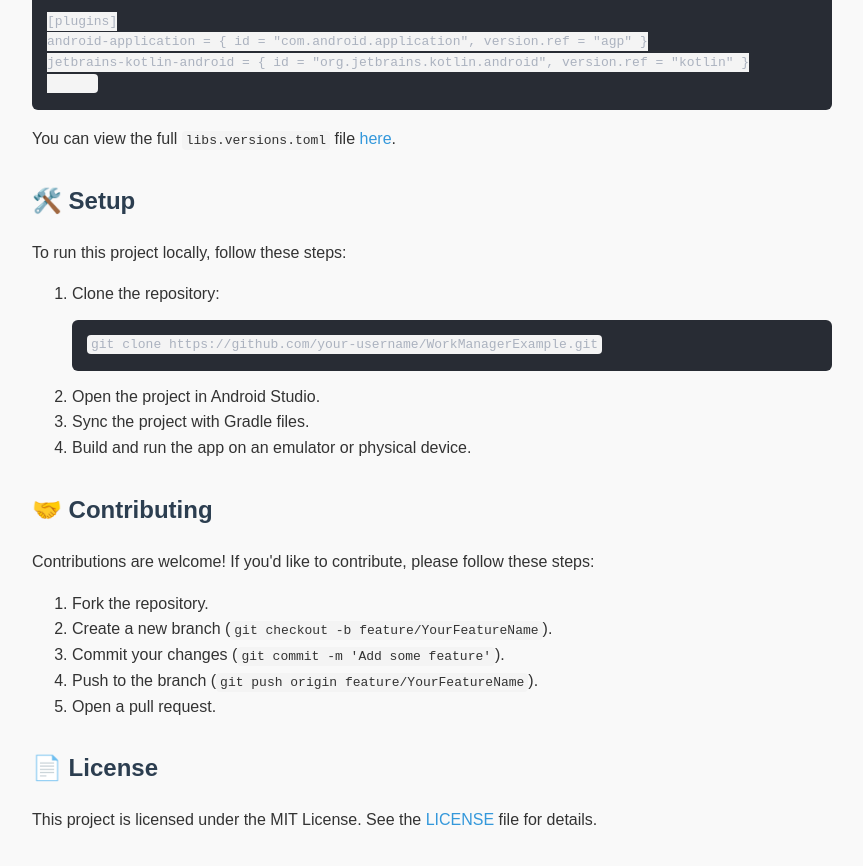
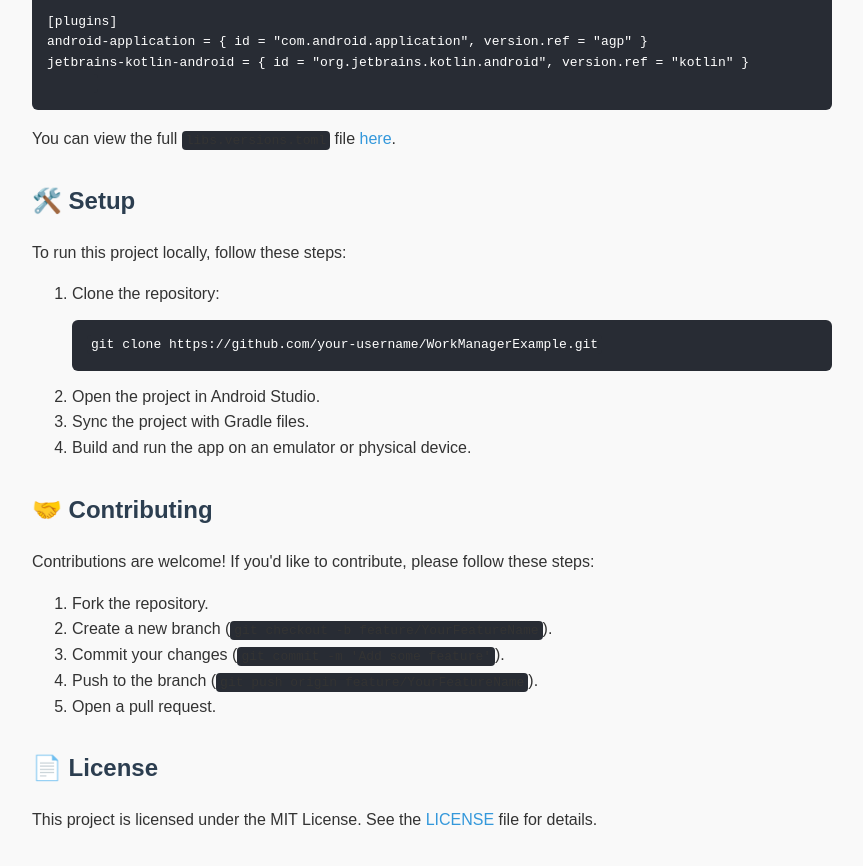
Before and after one commit to fekri8614/android-worker, a plain HTML site: page index.html in a window 1280 px wide. Shown: the part 1300-2166 px from the top of the page, without its empty margins (208-1071 px from the left). Drawn offline with Linux system fonts and the light colour scheme.

Commit message:
init commit

```diff
--- a/index.html
+++ b/index.html
@@ -24,14 +24,14 @@
           text-decoration: underline;
         }
         code {
-          background-color: #f4f4f4;
+          background-color: #282c34;
           padding: 2px 4px;
           border-radius: 4px;
           font-family: monospace;
         }
         pre {
           background-color: #282c34;
-          color: #abb2bf;
+          color: #fff;
           padding: 15px;
           border-radius: 6px;
           overflow-x: auto;
@@ -125,8 +125,8 @@ androidx-material3 = { group = "androidx.compose.material3", name = "material3"
 android-application = { id = "com.android.application", version.ref = "agp" }
 jetbrains-kotlin-android = { id = "org.jetbrains.kotlin.android", version.ref = "kotlin" }
       </code></pre>
-        <p>
-            You can view the full <code>libs.versions.toml</code> file <a href="https://github.com/your-username/WorkManagerExample/blob/main/libs.versions.toml" target="_blank">here</a>.
+        <p style="text-color:#fff">
+            You can view the full <code>libs.versions.toml</code> file <a href="https://github.com/fekri8614/android-worker/blob/master/gradle/libs.versions.toml" target="_blank">here</a>.
         </p>
     </section>
 
```
Also changed, not shown: 1 other file.
